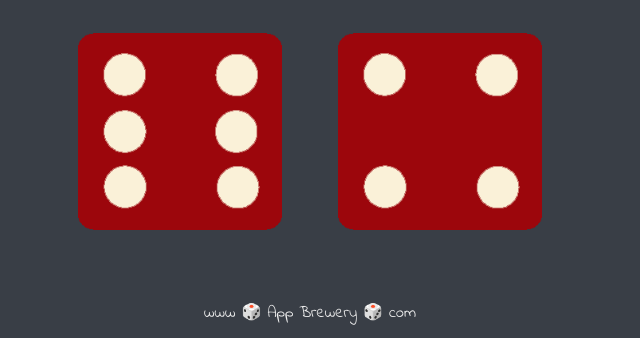
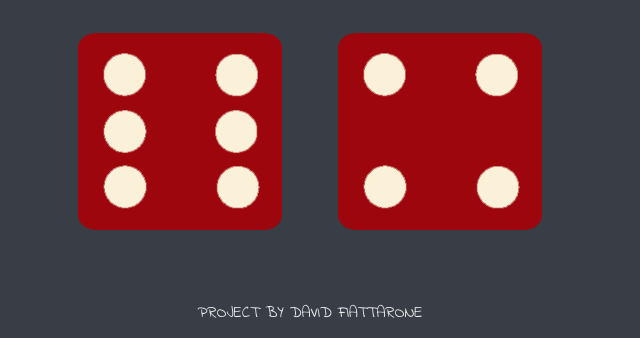
Before and after one commit to Fiattarone/DiceGame, a plain HTML site: page index.html in a window 1280 px wide. Shown: the part 462-800 px from the top of the page, without its empty margins (330-970 px from the left). Drawn offline with Linux system fonts and the light colour scheme.

Commit message:
Update index.html

```diff
--- a/index.html
+++ b/index.html
@@ -28,6 +28,6 @@
   </body>
 
   <footer>
-    www 🎲 App Brewery 🎲 com
+    PROJECT BY DAVID FIATTARONE
   </footer>
 </html>
```
